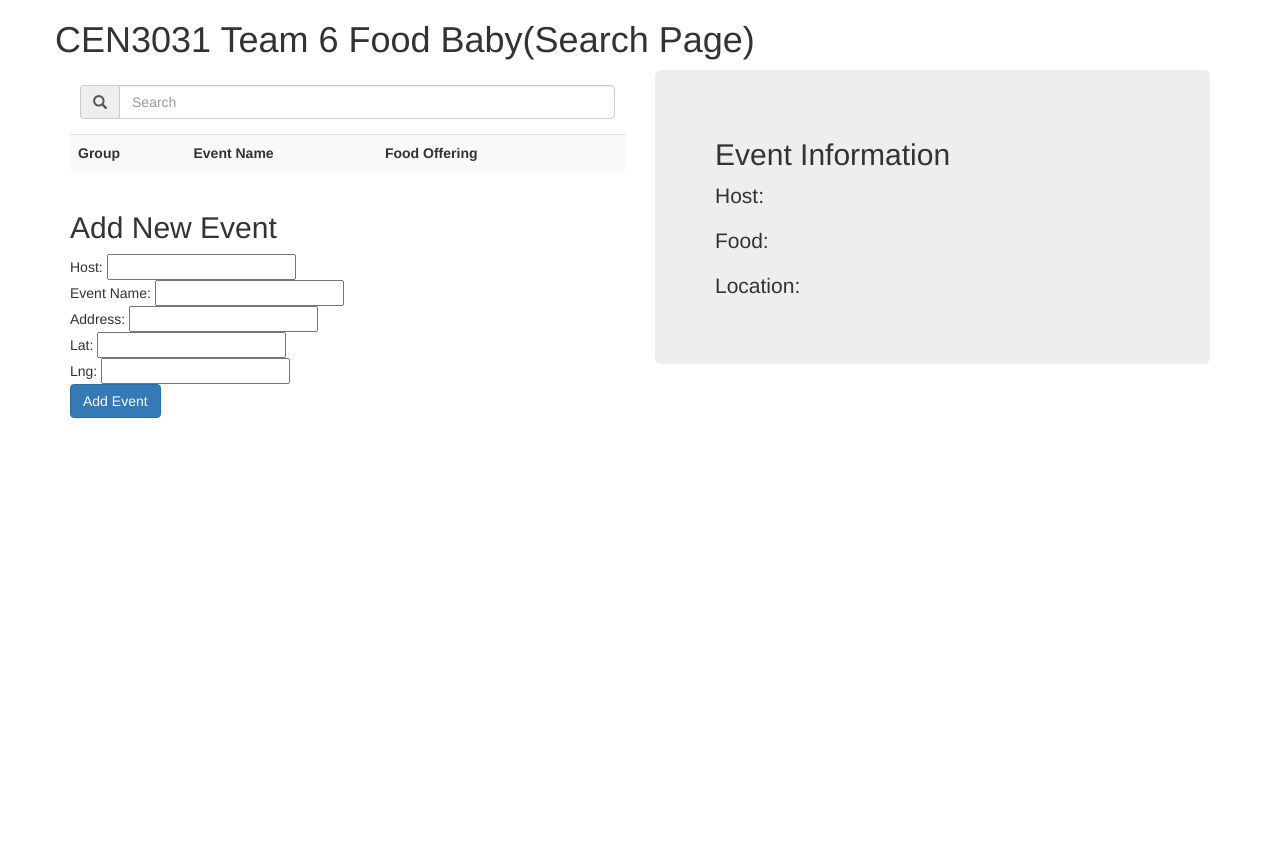
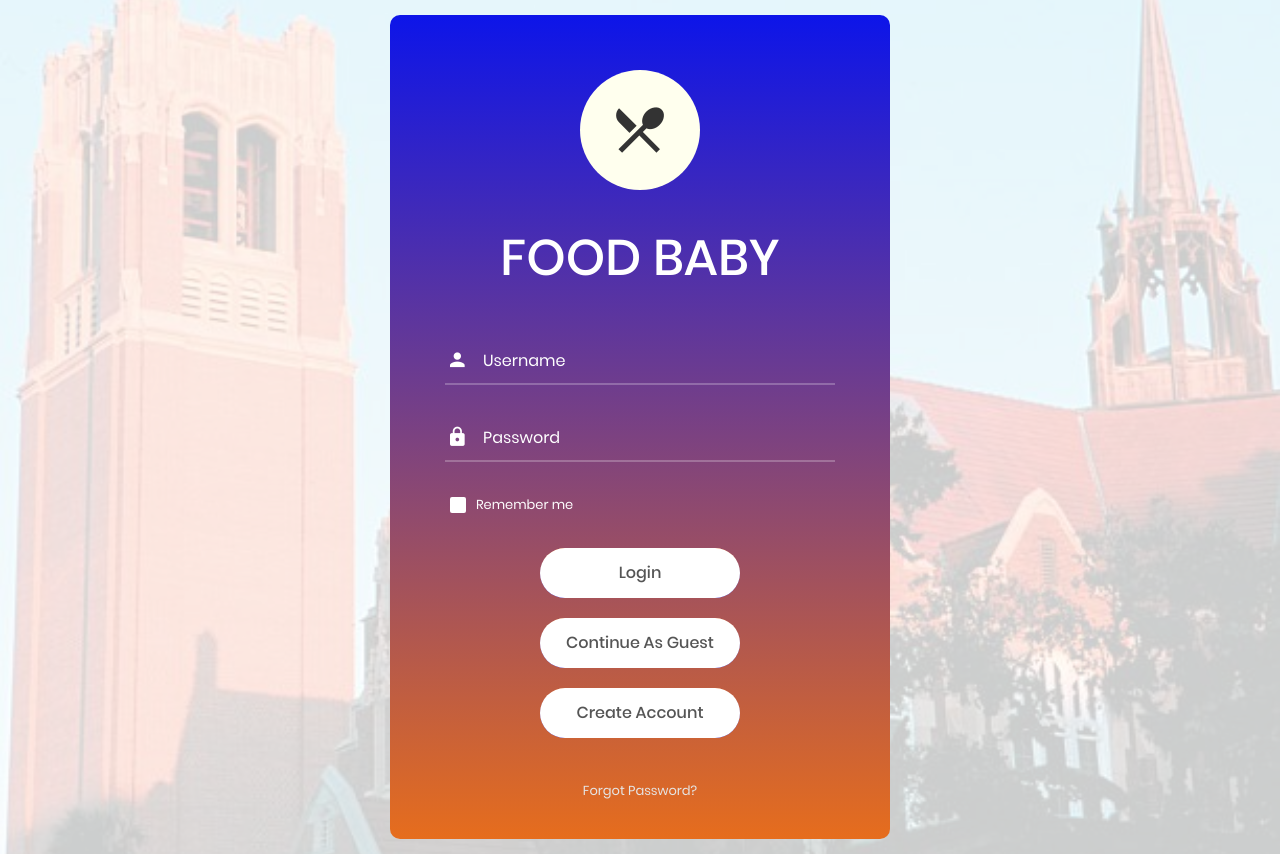
Before and after one commit to Swongsen/foodbabby, a website: page client/index.html in a window 1280 px wide. Before the commit the page ends 800 px from the top, so only its background shows below. Drawn offline with nearby package versions, Linux system fonts and the light colour scheme; no server answers.

Commit message:
added homepage

```diff
--- a/client/index.html
+++ b/client/index.html
@@ -1,61 +1,108 @@
 <!DOCTYPE html>
-<html>
+<html lang="en">
 <head>
-    <link rel="stylesheet" href="https://maxcdn.bootstrapcdn.com/bootstrap/3.3.5/css/bootstrap.min.css">
-    <link rel="stylesheet" href="styles/main.css">
+	<title>UF Food Baby</title>
+	<meta charset="UTF-8">
+	<meta name="viewport" content="width=device-width, initial-scale=1">
+<!--===============================================================================================-->
+	<link rel="icon" type="image/png" href="images/icons/fastfood.png"/>
+<!--===============================================================================================-->
+	<link rel="stylesheet" type="text/css" href="vendor/bootstrap/css/bootstrap.min.css">
+<!--===============================================================================================-->
+	<link rel="stylesheet" type="text/css" href="fonts/font-awesome-4.7.0/css/font-awesome.min.css">
+<!--===============================================================================================-->
+	<link rel="stylesheet" type="text/css" href="fonts/iconic/css/material-design-iconic-font.min.css">
+<!--===============================================================================================-->
+	<link rel="stylesheet" type="text/css" href="vendor/animate/animate.css">
+<!--===============================================================================================-->
+	<link rel="stylesheet" type="text/css" href="vendor/css-hamburgers/hamburgers.min.css">
+<!--===============================================================================================-->
+	<link rel="stylesheet" type="text/css" href="vendor/animsition/css/animsition.min.css">
+<!--===============================================================================================-->
+	<link rel="stylesheet" type="text/css" href="vendor/select2/select2.min.css">
+<!--===============================================================================================-->
+	<link rel="stylesheet" type="text/css" href="vendor/daterangepicker/daterangepicker.css">
+<!--===============================================================================================-->
+	<link rel="stylesheet" type="text/css" href="css/util.css">
+	<link rel="stylesheet" type="text/css" href="css/main.css">
+<!--===============================================================================================-->
 </head>
-  <body ng-app="directoryApp">
-    <div class="container">
-      <div class="row">
-        <h1>CEN3031 Team 6 Food Baby(Search Page)</h1>
+<body>
+
+	<div class="limiter">
+		<div class="container-login100" style="background-image: url('images/bg-01.jpg');">
+			<div class="wrap-login100">
+				<form class="login100-form validate-form">
+					<span class="login100-form-logo">
+						<i class="zmdi zmdi-local-dining"></i>
+					</span>
+					<span class="login100-form-title p-b-50 p-t-38">
+							FOOD BABY
+						</span>
+
+					<div class="wrap-input100 validate-input" data-validate = "Enter username">
+						<input class="input100" type="text" name="username" placeholder="Username">
+						<span class="focus-input100" data-placeholder="&#xf207;"></span>
 					</div>
-      <div class="row" ng-controller="ListingsController">
-        <div class="col-md-6">
-          <div class="input-group" id="searchBar">
-            <span class="input-group-addon" id="sizing-addon1"><span class="glyphicon glyphicon-search"></span></span>
-            <input type="text" class="form-control" placeholder="Search" ng-model="query">
+
+					<div class="wrap-input100 validate-input" data-validate="Enter password">
+						<input class="input100" type="password" name="pass" placeholder="Password">
+						<span class="focus-input100" data-placeholder="&#xf191;"></span>
 					</div>
-          <div class="tableWrapper">
-            <table class="table table-striped table-hover">
-              <tr>
-                <th>Group</th>
-                <th>Event Name</th>
-                <th>Food Offering</th>
-                <th></th>
-              </tr>
-              <tr ng-repeat="listing in listings | filter: query" ng-click="showDetails($index)">
-                <td>{{listing.code}}</td>
-                <td>{{listing.name}}</td>
-                <td ng-click="deleteListing($index)"><span style="color: red;" class="glyphicon glyphicon-remove"></span></td>
-              </tr>
-            </table>
+
+					<div class="contact100-form-checkbox">
+						<input class="input-checkbox100" id="ckb1" type="checkbox" name="remember-me">
+						<label class="label-checkbox100" for="ckb1">
+							Remember me
+						</label>
 					</div>
-          <form novalidate class="simple-form">
-            <h2>Add New Event</h2>
-            Host: <input type="text" ng-model="newListing.evHost" /><br />
-            Event Name: <input type="text" ng-model="newListing.evName" /><br />
-            Address: <input type="text" ng-model="newListing.evAddress" /><br />
-            Lat: <input type="number" ng-model="newListing.coordinates.latitude" /><br />
-            Lng: <input type="number" ng-model="newListing.coordinates.longitude" /><br />
-            <button class="btn btn-primary" ng-click="addListing()">Add Event</button>
+
+					<div id="login-btn" class="container-login100-form-btn">
+						<button class="login100-form-btn">
+							Login
+						</button>
+					</div>
 				</form>
-        </div>
-        <div class="col-md-6">
-          <div class="jumbotron">
-            <h2>Event Information</h2>
-            <h4>{{detailedInfo.name}}</h4>
-            <p>Host: {{detailedInfo.address}}</p>
-            <p>Food: {{detailedInfo.code}}</p>
-            <p>Location: </p>
+				<a href="mapview.html">	<div id="guest-btn"  class="container-login100-form-btn">
+						<button class="login100-form-btn">
+							Continue As Guest
+						</button>
+					</div></a>
+
+					<a href="create-account.html"><div id="create-btn" class="container-login100-form-btn">
+							<button class="login100-form-btn">
+								Create Account
+							</button>
+						</div></a>
+
+					<div class="text-center p-t-20">
+						<a class="txt1" href="#">
+							Forgot Password?
+						</a>
 					</div>
 				</div>
 			</div>
 	</div>
-    <script src="https://ajax.googleapis.com/ajax/libs/jquery/2.1.4/jquery.min.js"></script>
-    <script src="https://maxcdn.bootstrapcdn.com/bootstrap/3.3.5/js/bootstrap.min.js" integrity="sha512-K1qjQ+NcF2TYO/eI3M6v8EiNYZfA95pQumfvcVrTHtwQVDG+aHRqLi/ETn2uB+1JqwYqVG3LIvdm9lj6imS/pQ==" crossorigin="anonymous"></script>
-    <script src="https://code.angularjs.org/1.4.3/angular.js"></script>
-    <script src="js/app.js"></script>
-    <script src="js/factories/listingFactory.js"></script>
-    <script src="js/controllers/listingController.js"></script>
+
+
+	<div id="dropDownSelect1"></div>
+
+<!--===============================================================================================-->
+	<script src="vendor/jquery/jquery-3.2.1.min.js"></script>
+<!--===============================================================================================-->
+	<script src="vendor/animsition/js/animsition.min.js"></script>
+<!--===============================================================================================-->
+	<script src="vendor/bootstrap/js/popper.js"></script>
+	<script src="vendor/bootstrap/js/bootstrap.min.js"></script>
+<!--===============================================================================================-->
+	<script src="vendor/select2/select2.min.js"></script>
+<!--===============================================================================================-->
+	<script src="vendor/daterangepicker/moment.min.js"></script>
+	<script src="vendor/daterangepicker/daterangepicker.js"></script>
+<!--===============================================================================================-->
+	<script src="vendor/countdowntime/countdowntime.js"></script>
+<!--===============================================================================================-->
+	<script src="js/main.js"></script>
+
 </body>
 </html>
```
Also changed, not shown: client/mapview.html (+1 -0 lines). Lines whose indentation alone changed are shown as unchanged.
